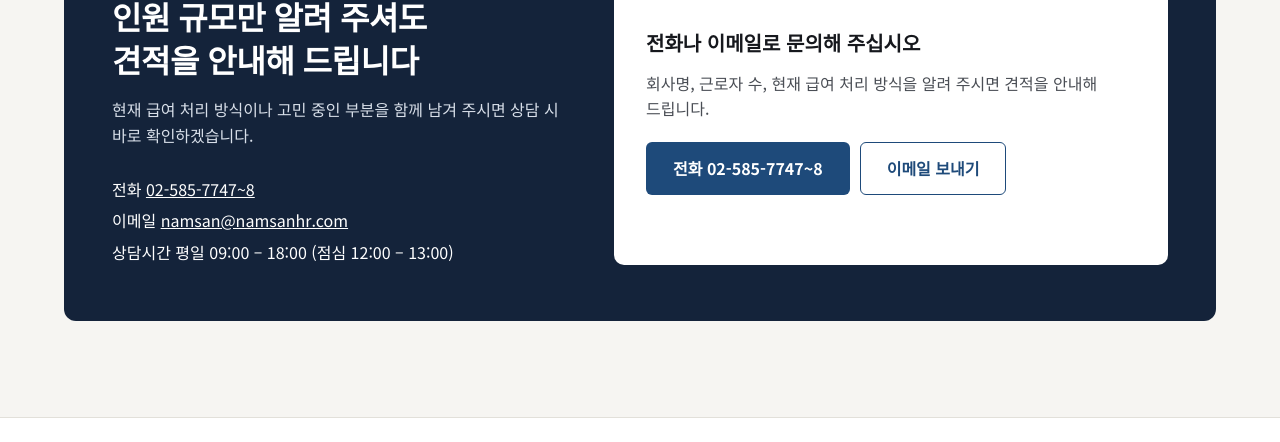
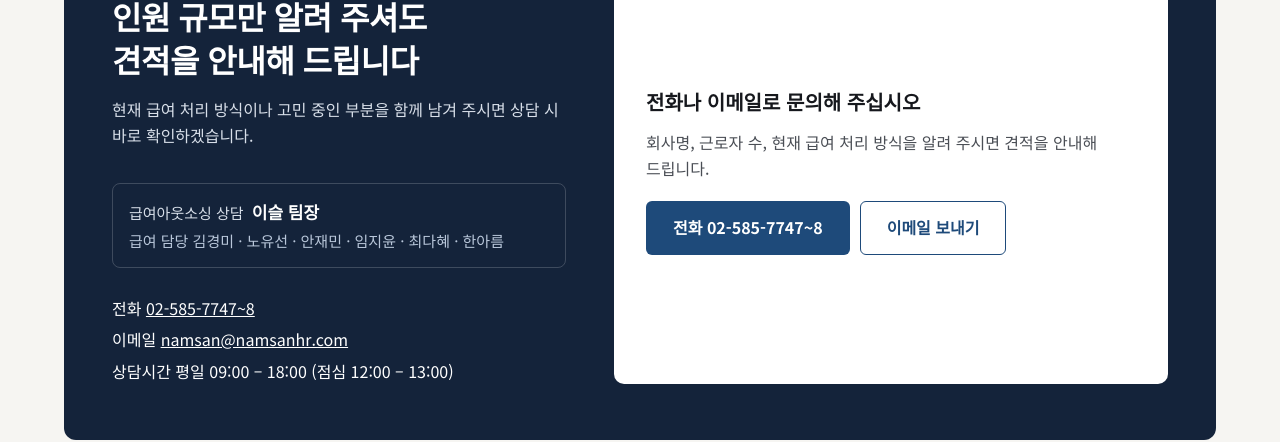
Before and after one commit to namsanpay/namsanpay.github.io, an Eleventy site: page src/index.njk in a window 1280 px wide. Shown: the part 8295-8737 px from the top of the page. Built offline with nearby package versions, Linux system fonts and the light colour scheme; Eleventy itself is replaced by a stand-in of ours; files that its build step writes are made by us from their sources.

Commit message:
견적 문의 영역에 급여아웃소싱 상담 담당(이슬 팀장)과 급여 담당 직원 이름 표기
Co-Authored-By: Claude Opus 5.5 <noreply@anthropic.com>
Claude-Session: https://claude.ai/code/session_01AtLZ5EUn5HxkmBWDedNWz7

```diff
--- a/src/_data/site.js
+++ b/src/_data/site.js
@@ -10,6 +10,8 @@ export default {
 
   phone: "02-585-7747~8",
   email: "namsan@namsanhr.com",
+  // 급여아웃소싱 상담 담당 — 아웃소싱사 명단(2026-09-26 기준) 담당자. 인원 바뀌면 여기만 수정
+  payrollTeam: { lead: "이슬 팀장", members: ["김경미", "노유선", "안재민", "임지윤", "최다혜", "한아름"] },
   // 일터혁신 컨설팅 담당 — 박주희 노무사 직통번호·이메일을 받으면 여기만 바꾸면 됨
   workplace: { name: "박주희 공인노무사", phone: "010-8423-2272", email: "jh.park@namsanhr.com" },
   fax: "02-585-7743",
--- a/src/assets/style.css
+++ b/src/assets/style.css
@@ -266,3 +266,7 @@ td+td{color:var(--muted)}
 .wi-points li{background:#fff;border:1px solid #D5DFEC;border-radius:999px;padding:6px 14px;font-size:14px;font-weight:600;color:var(--blue-dark)}
 @media (max-width:720px){.wi-teaser{padding:24px 20px}.wi-teaser h2{font-size:21px}.wi-teaser .btn{width:100%}}
 .page-head+#workplace{padding-top:16px}
+.contact-team{margin-top:18px;padding:14px 16px;border:1px solid rgba(255,255,255,.18);border-radius:8px}
+.contact-team p{margin:0;font-size:15px}
+.contact-team p+p{margin-top:4px;color:var(--on-navy-2)}
+.contact-team strong{color:#fff;font-size:17px;margin-left:4px}
--- a/src/index.njk
+++ b/src/index.njk
@@ -254,6 +254,10 @@ layout: base.njk
       <p class="eyebrow eyebrow-light">견적 문의</p>
       <h2>인원 규모만 알려 주셔도<br>견적을 안내해 드립니다</h2>
       <p>현재 급여 처리 방식이나 고민 중인 부분을 함께 남겨 주시면 상담 시 바로 확인하겠습니다.</p>
+      <div class="contact-team">
+        <p class="contact-team-lead">급여아웃소싱 상담 <strong>{{ site.payrollTeam.lead }}</strong></p>
+        <p>급여 담당 {{ site.payrollTeam.members | join(" · ") }}</p>
+      </div>
       <div class="contact-info">
         {% if site.phone %}<span>전화 <a href="tel:{{ site.phone.split('~')[0] }}">{{ site.phone }}</a></span>{% endif %}
         {% if site.email %}<span>이메일 <a href="mailto:{{ site.email }}">{{ site.email }}</a></span>{% endif %}
--- a/src/llms.njk
+++ b/src/llms.njk
@@ -32,6 +32,7 @@ eleventyExcludeFromCollections: true
 - 담당: {{ site.workplace.name }} (전화 {{ site.workplace.phone }}, 이메일 {{ site.workplace.email }})
 
 ## 연락처
+- 급여아웃소싱 상담: {{ site.payrollTeam.lead }} / 급여 담당: {{ site.payrollTeam.members | join(", ") }}
 - 전화: {{ site.phone }} / 이메일: {{ site.email }}
 {% for o in site.offices %}- {{ o.label }}: {{ o.address }} (전화 {{ o.phone }})
 {% endfor %}- 노무법인 남산 홈페이지: {{ site.mainSite }}
```
